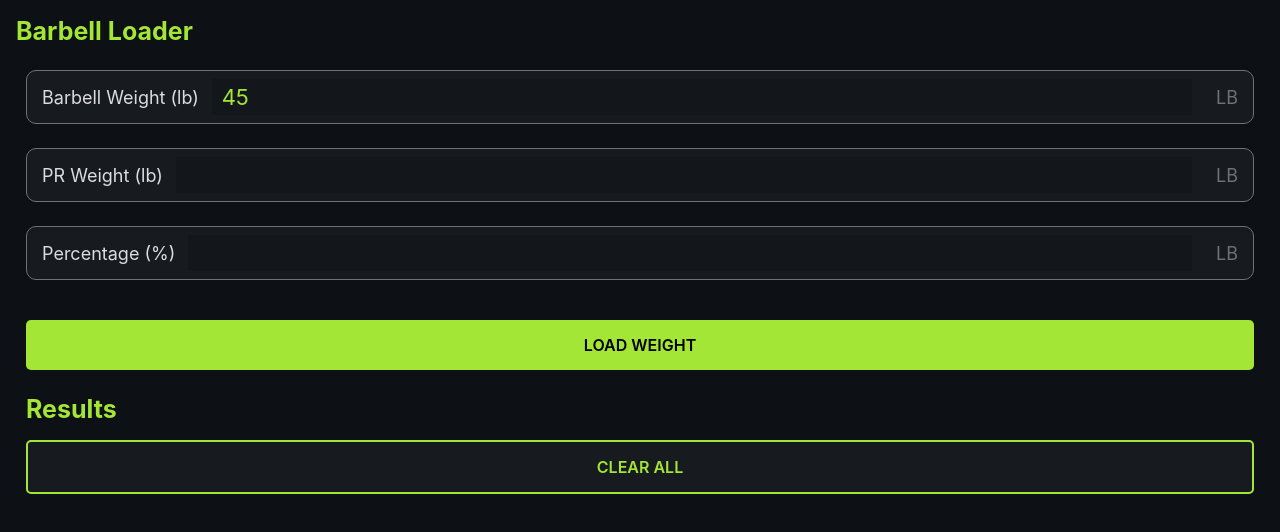
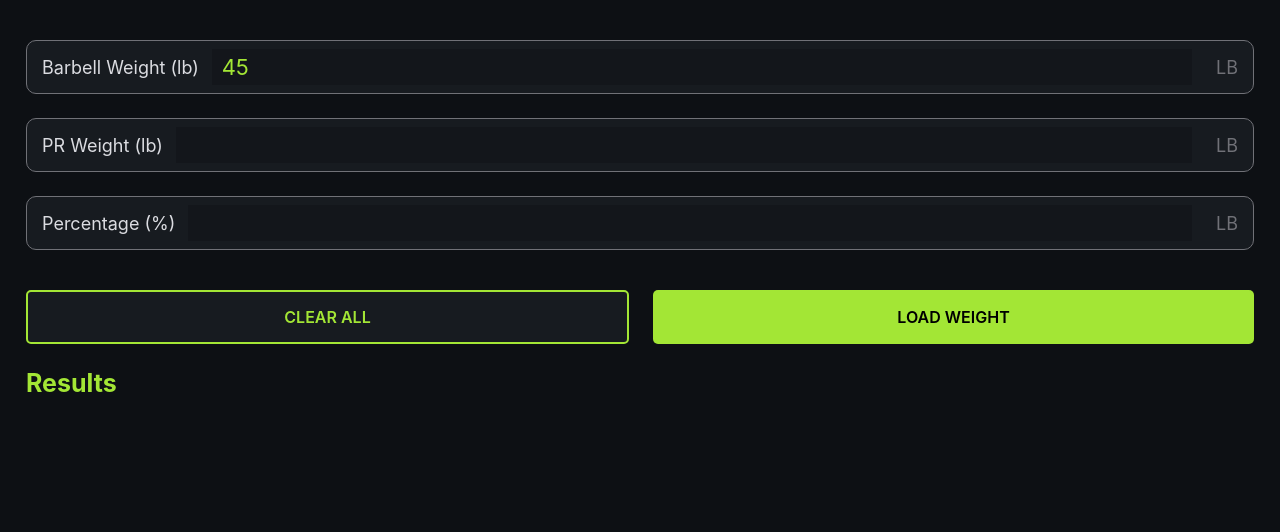
Before and after one commit to alexmtzrv/barbell-loader, a website: page index.html in a window 1280 px wide. Drawn offline with Linux system fonts and the light colour scheme.

Commit message:
Buttons on flex row

```diff
--- a/index.html
+++ b/index.html
@@ -9,7 +9,7 @@
 <body>
 <main class="main-content">
     <header>
-        <h1 class="main-title section-title">Barbell Loader</h1>
+<!--        <h1 class="main-title section-title">Barbell Loader</h1>-->
     </header>
     <div class="main-form">
         <form action="" class="form-body">
@@ -43,6 +43,7 @@
                 </div>
             </div>
             <div class="form-button">
+                <button id="buttonClear" type="button">CLEAR ALL</button>
                 <button id="buttonLoad" type="button">LOAD WEIGHT</button>
             </div>
         </form>
@@ -51,9 +52,6 @@
         <h2 class="results-title section-title">
             Results
         </h2>
-        <div class="form-button">
-            <button id="buttonClear" type="button">CLEAR ALL</button>
-        </div>
         <div id="resultsSection" class="results-section">
         </div>
     </div>
--- a/style.css
+++ b/style.css
@@ -24,7 +24,6 @@ body{
     flex-direction: column;
     gap: 1.5rem;
     padding: 1rem;
-    height: 100%;
 }
 
 /*TITLE*/
@@ -141,6 +140,7 @@ input[type="number"] {
     width: 100%;
     display: flex;
     flex-direction: row;
+    gap: 1.5rem;
 }
 
 .form-button button{
```
